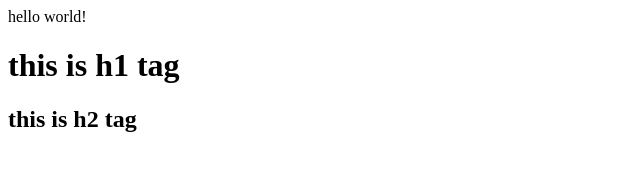
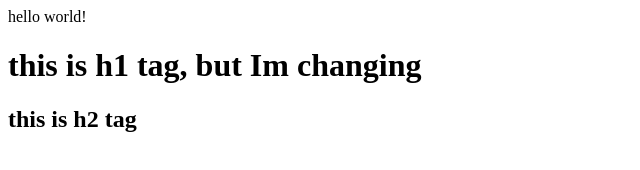
Before and after one commit to MITHRADAT/test, a plain HTML site: page index.html in a window 1280 px wide. Shown: the whole page, without its empty margins (0-640 px from the left). Drawn offline with Linux system fonts and the light colour scheme.

Commit message:
edit h1 tag

```diff
--- a/index.html
+++ b/index.html
@@ -9,7 +9,7 @@
 <body>
     hello world!
     <h1>
-        this is h1 tag
+        this is h1 tag, but Im changing
     </h1>
     <h2>
         this is h2 tag
```
